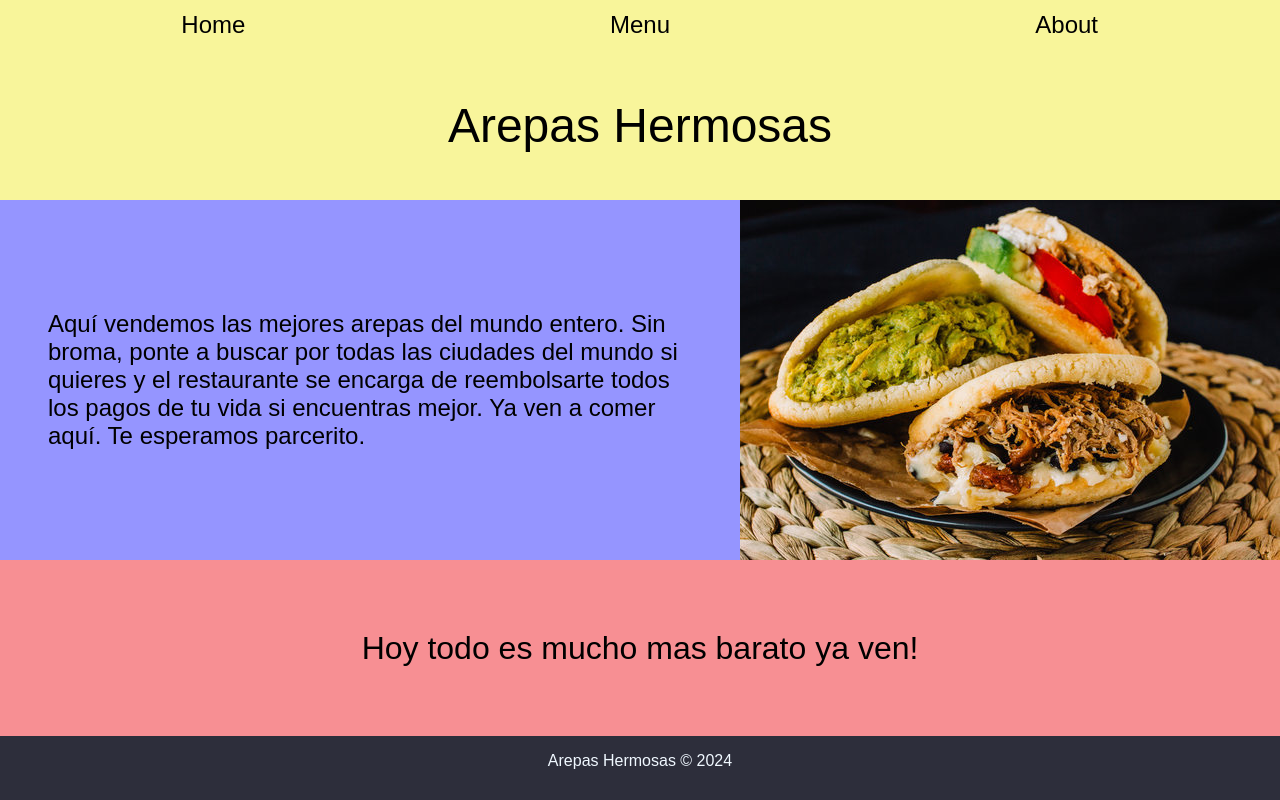
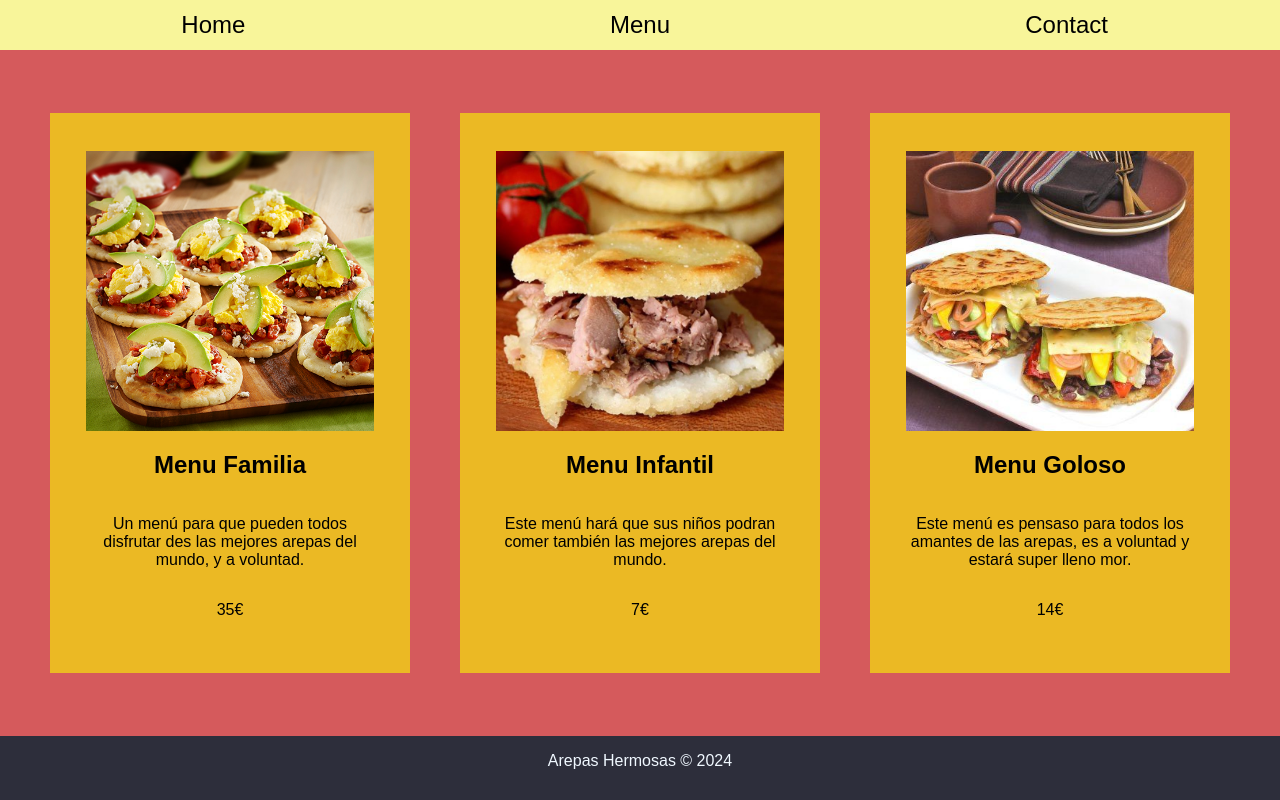
Before and after one commit to PKNYO/restaurant-page, a website built with webpack: page src/index.html in a window 1280 px wide. Both pictures are taken after a click on the button "Menu". Built offline with nearby package versions, Linux system fonts and the light colour scheme; a web font is replaced by a local one.

Commit message:
Project end
We can navigate in the website and all displays
dynamicly.

love.

```diff
--- /dev/null
+++ b/src/contact.js
@@ -0,0 +1,50 @@
+function contact() {
+    let elements = {
+        'content' : document.querySelector('#content'),
+        'form' : document.createElement('form'),
+        'nameDiv' : document.createElement('div'),
+        'mailDiv' : document.createElement('div'),
+        'subjectDiv' : document.createElement('div'),
+        'messageDiv' : document.createElement('div'),
+        'nameLabel' : document.createElement('label'),
+        'mailLabel' : document.createElement('label'),
+        'subjectLabel' : document.createElement('label'),
+        'messageLabel' : document.createElement('label'),
+        'nameInput' : document.createElement('input'),
+        'mailInput' : document.createElement('input'),
+        'subjectInput' : document.createElement('input'),
+        'messageInput' : document.createElement('input'),
+        'button' : document.createElement('button'),
+    }
+
+    const labelText = {
+        'name' : 'Name',
+        'mail' : 'E-mail',
+        'subject' : 'Subject',
+        'message' : 'Message',
+    };
+
+    elements.content.innerHTML = '';
+
+    elements.content.appendChild(elements.form);
+    elements.form.appendChild(elements.nameDiv);
+    elements.form.appendChild(elements.mailDiv);
+    elements.form.appendChild(elements.subjectDiv);
+    elements.form.appendChild(elements.messageDiv);
+    elements.form.appendChild(elements.button);
+    elements.nameDiv.appendChild(elements.nameLabel);
+    elements.nameDiv.appendChild(elements.nameInput);
+    elements.mailDiv.appendChild(elements.mailLabel);
+    elements.mailDiv.appendChild(elements.mailInput);
+    elements.subjectDiv.appendChild(elements.subjectLabel);
+    elements.subjectDiv.appendChild(elements.subjectInput);
+    elements.messageDiv.appendChild(elements.messageLabel);
+    elements.messageDiv.appendChild(elements.messageInput);
+
+    elements.nameLabel.textContent = labelText.name;
+    elements.mailLabel.textContent = labelText.mail;
+    elements.subjectLabel.textContent = labelText.subject;
+    elements.messageLabel.textContent = labelText.message;
+}
+
+export {contact};
--- a/src/domController.js
+++ b/src/domController.js
@@ -1,44 +1,22 @@
+import { home } from "./home";
+import { menu } from "./menu";
+import { contact } from "./contact";
+
 class DOMController {
-    #elements = {
-        'content' : document.querySelector('#content'),
-        'titleDiv' : document.createElement('div'),
-        'presentSect' : document.createElement('div'),
-        'markertingThing' : document.createElement('div'),
-        'p' : document.createElement('p'),
-        'img' : document.createElement('img')
+
+    displayHomePage() {
+        home();
     }
 
-    populateMainPage() {
-        const pText = 'Aquí vendemos las mejores arepas del mundo entero. Sin broma, ponte a buscar por todas las ciudades del mundo si quieres y el restaurante se encarga de reembolsarte todos los pagos de tu vida si encuentras mejor. Ya ven a comer aquí. Te esperamos parcerito.';
-        const markertingText = 'Hoy todo es mucho mas barato ya ven!';
-        const titleText = 'Arepas Hermosas';
+    displayMenuPage() {
+        menu()
+    }
 
-        this.#elements.content.innerHTML = '';
-
-        this.#elements.titleDiv.classList.add('title-div');
-        this.#elements.presentSect.classList.add('present-sect');
-        this.#elements.markertingThing.classList.add('marketing-thing');
-
-        this.#elements.content.appendChild(this.#elements.titleDiv);
-        this.#elements.content.appendChild(this.#elements.presentSect);
-        this.#elements.content.appendChild(this.#elements.markertingThing);
-
-        this.#elements.presentSect.appendChild(this.#elements.p);
-        this.#elements.presentSect.appendChild(this.#elements.img);
-
-        this.#elements.p.textContent = pText;
-        this.#elements.markertingThing.textContent = markertingText;
-        this.#elements.titleDiv.textContent = titleText;
-
-        this.#elements.img.setAttribute('alt', 'arepas-image');
-        this.#elements.img.src = './images/arepas.jpg';
+    displayContactPage() {
+        contact()
     }
 
 }
 
 
-
-
-
-
 export {DOMController};
--- /dev/null
+++ b/src/home.js
@@ -0,0 +1,36 @@
+
+function home() {
+    let elements = {
+        'content' : document.querySelector('#content'),
+        'titleDiv' : document.createElement('div'),
+        'presentSect' : document.createElement('div'),
+        'markertingThing' : document.createElement('div'),
+        'p' : document.createElement('p'),
+        'img' : document.createElement('img')
+    }
+
+    const pText = 'Aquí vendemos las mejores arepas del mundo entero. Sin broma, ponte a buscar por todas las ciudades del mundo si quieres y el restaurante se encarga de reembolsarte todos los pagos de tu vida si encuentras mejor. Ya ven a comer aquí. Te esperamos parcerito.';
+    const markertingText = 'Hoy todo es mucho mas barato ya ven!';
+    const titleText = 'Arepas Hermosas';
+
+    elements.content.innerHTML = '';
+
+    elements.titleDiv.classList.add('title-div');
+    elements.presentSect.classList.add('present-sect');
+    elements.markertingThing.classList.add('marketing-thing');
+
+    elements.content.appendChild(elements.titleDiv);
+    elements.content.appendChild(elements.presentSect);
+    elements.content.appendChild(elements.markertingThing);
+    elements.presentSect.appendChild(elements.p);
+    elements.presentSect.appendChild(elements.img);
+
+    elements.p.textContent = pText;
+    elements.markertingThing.textContent = markertingText;
+    elements.titleDiv.textContent = titleText;
+
+    elements.img.setAttribute('alt', 'arepas-image');
+    elements.img.src = './images/arepas.jpg';
+}
+
+export {home};
--- a/src/index.html
+++ b/src/index.html
@@ -1,16 +1,18 @@
 <!DOCTYPE html>
 <html lang="en">
+
 <head>
     <meta charset="UTF-8">
     <meta name="viewport" content="width=device-width, initial-scale=1.0">
     <title>Restaurant</title>
 </head>
+
 <body>
     <header>
         <nav>
-            <button>Home</button>
-            <button>Menu</button>
-            <button>About</button>
+            <button id="home">Home</button>
+            <button id="menu">Menu</button>
+            <button id="contact">Contact</button>
         </nav>
     </header>
     <div id="content"></div>
@@ -20,4 +22,5 @@
         </div>
     </footer>
 </body>
+
 </html>
--- /dev/null
+++ b/src/menu.js
@@ -0,0 +1,87 @@
+function menu() {
+    let elements = {
+        'content' : document.querySelector('#content'),
+        'menuContainer' : document.createElement('div'),
+        'familiaMenu' : document.createElement('div'),
+        'infantilMenu' : document.createElement('div'),
+        'golosoMenu' : document.createElement('div'),
+        'familiaImg' : document.createElement('img'),
+        'familiaTitle' : document.createElement('h2'),
+        'familiaDescr' : document.createElement('p'),
+        'familiaPrice' : document.createElement('p'),
+        'infantilImg' : document.createElement('img'),
+        'infantilTitle' : document.createElement('h2'),
+        'infantilDescr' : document.createElement('p'),
+        'infantilPrice' : document.createElement('p'),
+        'golosoImg' : document.createElement('img'),
+        'golosoTitle' : document.createElement('h2'),
+        'golosoDescr' : document.createElement('p'),
+        'golosoPrice' : document.createElement('p')
+    }
+
+    const titles = {
+        'familia' : 'Menu Familia',
+        'infantil' : 'Menu Infantil',
+        'goloso' : 'Menu Goloso'
+    }
+    const descriptions = {
+        'familia' : 'Un menú para que pueden todos disfrutar des las mejores arepas del mundo, y a voluntad.',
+        'infantil' : 'Este menú hará que sus niños podran comer también las mejores arepas del mundo.',
+        'goloso' : 'Este menú es pensaso para todos los amantes de las arepas, es a voluntad y estará super lleno mor.'
+    };
+    const prices = {
+        'familia' : '35€',
+        'infantil' : '7€',
+        'goloso' : '14€'
+    };
+
+    elements.content.innerHTML = '';
+
+    elements.menuContainer.classList.add('menu-container');
+    elements.familiaMenu.classList.add('menu-card');
+    elements.infantilMenu.classList.add('menu-card');
+    elements.golosoMenu.classList.add('menu-card');
+    elements.familiaDescr.classList.add('description');
+    elements.infantilDescr.classList.add('description');
+    elements.golosoDescr.classList.add('description');
+    elements.familiaPrice.classList.add('price');
+    elements.infantilPrice.classList.add('price');
+    elements.golosoPrice.classList.add('price');
+
+    elements.content.appendChild(elements.menuContainer);
+    elements.menuContainer.appendChild(elements.familiaMenu);
+    elements.menuContainer.appendChild(elements.infantilMenu);
+    elements.menuContainer.appendChild(elements.golosoMenu);
+    elements.familiaMenu.appendChild(elements.familiaImg);
+    elements.familiaMenu.appendChild(elements.familiaTitle);
+    elements.familiaMenu.appendChild(elements.familiaDescr);
+    elements.familiaMenu.appendChild(elements.familiaPrice);
+    elements.infantilMenu.appendChild(elements.infantilImg);
+    elements.infantilMenu.appendChild(elements.infantilTitle);
+    elements.infantilMenu.appendChild(elements.infantilDescr);
+    elements.infantilMenu.appendChild(elements.infantilPrice);
+    elements.golosoMenu.appendChild(elements.golosoImg);
+    elements.golosoMenu.appendChild(elements.golosoTitle);
+    elements.golosoMenu.appendChild(elements.golosoDescr);
+    elements.golosoMenu.appendChild(elements.golosoPrice);
+
+    elements.familiaTitle.textContent = titles.familia;
+    elements.infantilTitle.textContent = titles.infantil;
+    elements.golosoTitle.textContent = titles.goloso;
+    elements.familiaDescr.textContent = descriptions.familia;
+    elements.infantilDescr.textContent = descriptions.infantil;
+    elements.golosoDescr.textContent = descriptions.goloso;
+    elements.familiaPrice.textContent = prices.familia;
+    elements.infantilPrice.textContent = prices.infantil;
+    elements.golosoPrice.textContent = prices.goloso;
+
+    elements.familiaImg.setAttribute('alt', 'familia');
+    elements.infantilImg.setAttribute('alt', 'infantil');
+    elements.golosoImg.setAttribute('alt', 'goloso');
+    elements.familiaImg.src = './images/menu-familia.jpeg';
+    elements.infantilImg.src = './images/menu-infantil.jpeg';
+    elements.golosoImg.src = './images/menu-goloso.jpeg';
+
+}
+
+export {menu};
--- a/src/style.css
+++ b/src/style.css
@@ -34,6 +34,10 @@ body {
                 font-family: 'NotoSans', sans-serif;
                 background-color: transparent;
             }
+
+            > button:hover {
+                color: rgb(60, 22, 249);
+            }
         }
     }
 
@@ -42,6 +46,7 @@ body {
         display: flex;
         flex-direction: column;
         justify-content: space-around;
+        background-color: rgba(202, 23, 23, 0.701);
 
         > .title-div {
             height: 150px;
@@ -75,6 +80,54 @@ body {
             background-color: rgba(255, 45, 45, 0.515);
             min-height: 80px;
         }
+
+        > .menu-container {
+            display: flex;
+            gap: 50px;
+            padding: 50px;
+
+            > .menu-card {
+                flex: 1;
+                display: flex;
+                flex-direction: column;
+                background-color: rgba(246, 226, 13, 0.706);
+                height: 70vh;
+                width: max(300px, 30vh);
+                justify-content: center;
+                align-items: center;
+
+                > img {
+                    width: 80%;
+                    height: 50%;
+                    object-fit: cover;
+                }
+
+                > .description {
+                    text-align: center;
+                    padding: 0 10%;
+                }
+            }
+        }
+
+        > form {
+            width: 50vw;
+            justify-self: center;
+            align-self: center;
+            display: flex;
+            flex-direction: column;
+            gap: 1rem;
+
+            > div {
+                display: flex;
+                flex-direction: column;
+            }
+
+            > button {
+                align-self: center;
+                height: 25px;
+                width: 75px;
+            }
+        }
     }
 
     > footer {
--- a/webpack.config.js
+++ b/webpack.config.js
@@ -2,7 +2,7 @@ const path = require('path');
 const HtmlWebpackPlugin = require('html-webpack-plugin');
 
 module.exports = {
-  mode: 'development',
+  mode: 'production',
   entry: './src/index.js',
   output: {
     filename: '[name].js',
@@ -35,4 +35,9 @@ module.exports = {
   optimization: {
     runtimeChunk: 'single',
   },
+  performance: {
+    hints: false,
+    maxEntrypointSize: 512000,
+    maxAssetSize: 512000
+  }
 };
```
Also changed, not shown: src/index.js (+9 -1 lines), dist/images/menu-familia.jpeg (added), dist/images/menu-goloso.jpeg (added), dist/images/menu-infantil.jpeg (added).
